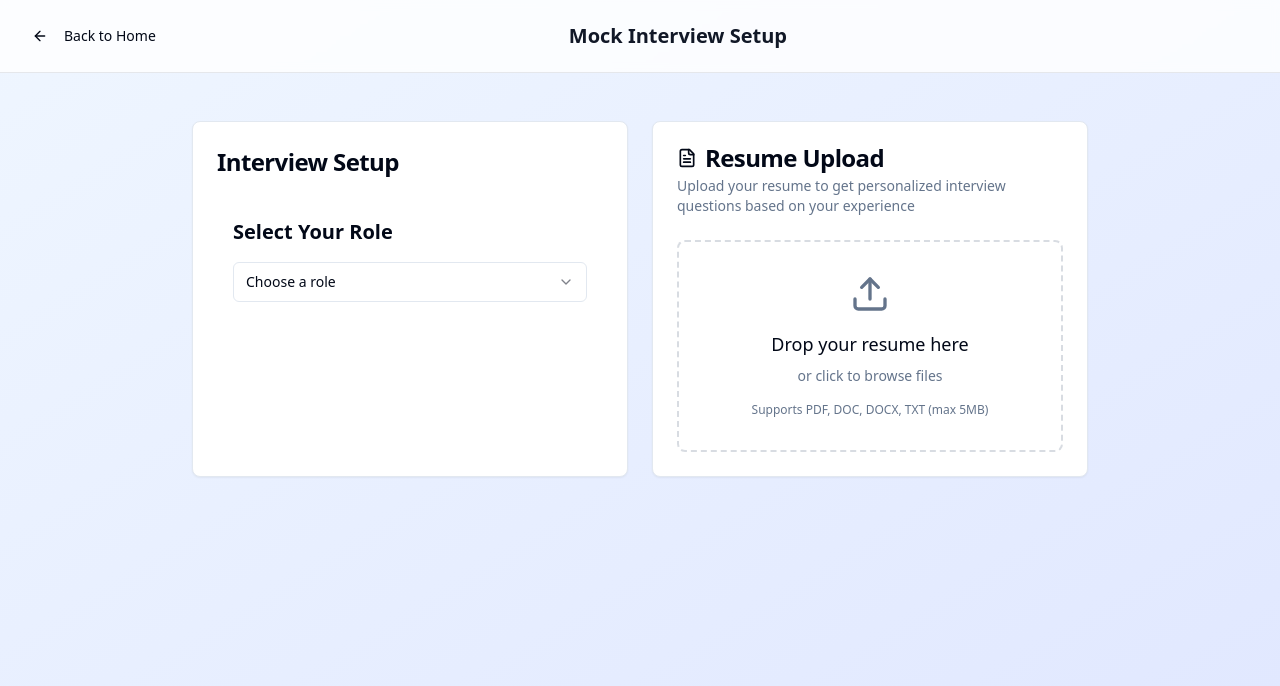
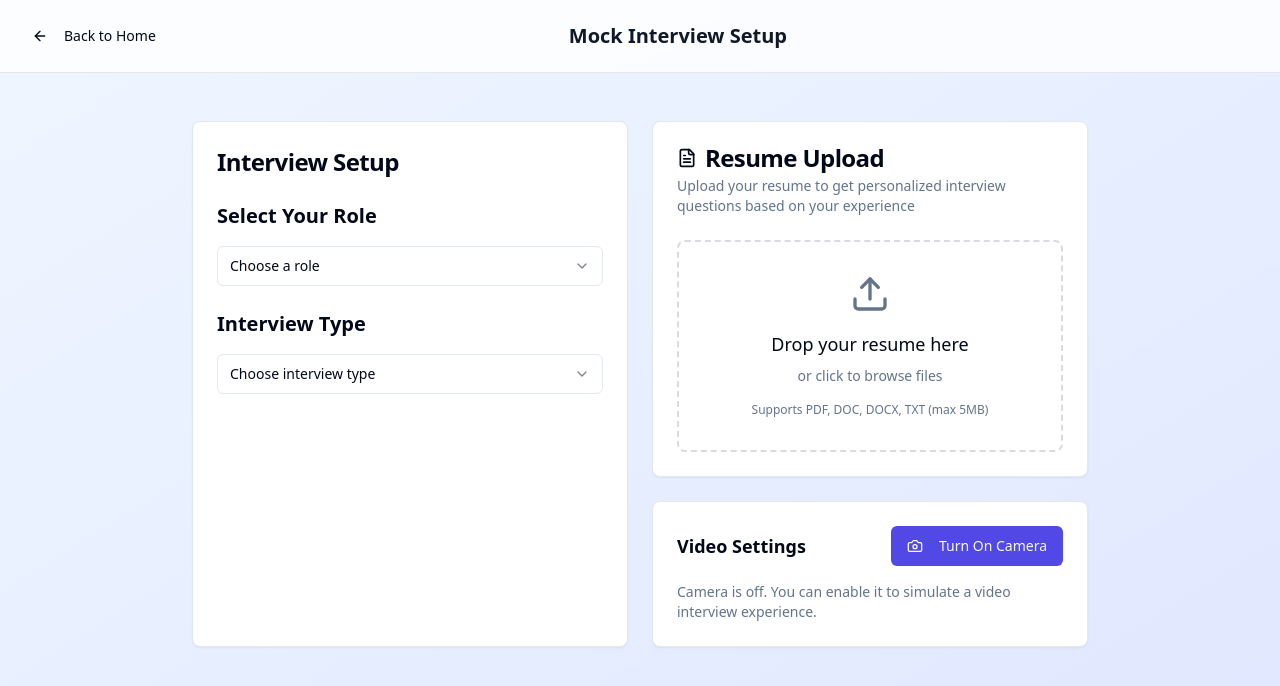
Before and after one commit to grand-27-master/pathfinder-career-gpt, a React (Vite) app: page /interview in a window 1280 px wide. Shown: the top 686 px of the page. Built offline with nearby package versions, Linux system fonts and the light colour scheme.

Commit message:
Add interview customization
Implement camera functionality and interview type selection. The AI will now tailor questions based on interview type, role, and user's resume.

```diff
--- /dev/null
+++ b/src/components/CameraToggle.tsx
@@ -0,0 +1,128 @@
+import React, { useState, useRef, useEffect } from 'react';
+import { Button } from '@/components/ui/button';
+import { Card, CardContent } from '@/components/ui/card';
+import { Camera, CameraOff } from 'lucide-react';
+import { useToast } from '@/hooks/use-toast';
+
+interface CameraToggleProps {
+  onCameraToggle: (enabled: boolean) => void;
+}
+
+const CameraToggle: React.FC<CameraToggleProps> = ({ onCameraToggle }) => {
+  const [cameraEnabled, setCameraEnabled] = useState(false);
+  const [stream, setStream] = useState<MediaStream | null>(null);
+  const videoRef = useRef<HTMLVideoElement>(null);
+  const { toast } = useToast();
+
+  const startCamera = async () => {
+    try {
+      const mediaStream = await navigator.mediaDevices.getUserMedia({
+        video: {
+          width: { ideal: 1280 },
+          height: { ideal: 720 },
+          facingMode: 'user'
+        },
+        audio: false
+      });
+
+      setStream(mediaStream);
+      setCameraEnabled(true);
+      onCameraToggle(true);
+
+      if (videoRef.current) {
+        videoRef.current.srcObject = mediaStream;
+      }
+
+      toast({
+        title: "Camera enabled",
+        description: "Your camera is now active for the interview",
+      });
+    } catch (error) {
+      console.error('Error accessing camera:', error);
+      toast({
+        title: "Camera access denied",
+        description: "Unable to access your camera. You can still proceed with audio-only interview.",
+        variant: "destructive",
+      });
+    }
+  };
+
+  const stopCamera = () => {
+    if (stream) {
+      stream.getTracks().forEach(track => track.stop());
+      setStream(null);
+    }
+    setCameraEnabled(false);
+    onCameraToggle(false);
+
+    if (videoRef.current) {
+      videoRef.current.srcObject = null;
+    }
+
+    toast({
+      title: "Camera disabled",
+      description: "Camera has been turned off",
+    });
+  };
+
+  useEffect(() => {
+    return () => {
+      if (stream) {
+        stream.getTracks().forEach(track => track.stop());
+      }
+    };
+  }, [stream]);
+
+  return (
+    <Card>
+      <CardContent className="p-6">
+        <div className="space-y-4">
+          <div className="flex items-center justify-between">
+            <h3 className="text-lg font-semibold">Video Settings</h3>
+            <Button
+              onClick={cameraEnabled ? stopCamera : startCamera}
+              variant={cameraEnabled ? "outline" : "default"}
+              className={cameraEnabled ? "text-red-600 hover:text-red-700" : ""}
+            >
+              {cameraEnabled ? (
+                <>
+                  <CameraOff className="mr-2 h-4 w-4" />
+                  Turn Off Camera
+                </>
+              ) : (
+                <>
+                  <Camera className="mr-2 h-4 w-4" />
+                  Turn On Camera
+                </>
+              )}
+            </Button>
+          </div>
+
+          {cameraEnabled && (
+            <div className="relative">
+              <video
+                ref={videoRef}
+                autoPlay
+                muted
+                playsInline
+                className="w-full h-48 rounded-lg bg-gray-100 object-cover"
+              />
+              <div className="absolute top-2 right-2 bg-red-500 text-white px-2 py-1 rounded text-xs">
+                LIVE
+              </div>
+            </div>
+          )}
+
+          <p className="text-sm text-muted-foreground">
+            {cameraEnabled
+              ? "Camera is active. The interviewer can see you during the interview."
+              : "Camera is off. You can enable it to simulate a video interview experience."
+            }
+          </p>
+        </div>
+      </CardContent>
+    </Card>
+  );
+};
+
+export default CameraToggle;
--- a/src/components/Interview/RoleSelector.tsx
+++ b/src/components/Interview/RoleSelector.tsx
@@ -11,9 +11,10 @@ import {
 
 interface RoleSelectorProps {
   onRoleSelect: (role: string) => void;
+  onInterviewTypeSelect: (type: string) => void;
 }
 
-const RoleSelector = ({ onRoleSelect }: RoleSelectorProps) => {
+const RoleSelector = ({ onRoleSelect, onInterviewTypeSelect }: RoleSelectorProps) => {
   const roles = [
     "Software Engineer",
     "Product Manager",
@@ -27,8 +28,17 @@ const RoleSelector = ({ onRoleSelect }: RoleSelectorProps) => {
     "Full Stack Developer"
   ];
 
+  const interviewTypes = [
+    { value: "screening", label: "Screening Interview", description: "Basic questions about background and fit" },
+    { value: "technical", label: "Technical Interview", description: "In-depth technical questions and problem solving" },
+    { value: "behavioral", label: "Behavioral Interview", description: "Situational questions and soft skills assessment" },
+    { value: "system-design", label: "System Design", description: "Architecture and design questions" },
+    { value: "cultural-fit", label: "Cultural Fit", description: "Company values and team collaboration" }
+  ];
+
   return (
-    <div className="w-full max-w-md mx-auto p-4">
+    <div className="w-full space-y-6">
+      <div>
         <h2 className="text-xl font-semibold mb-4">Select Your Role</h2>
         <Select onValueChange={onRoleSelect}>
           <SelectTrigger className="w-full">
@@ -43,6 +53,26 @@ const RoleSelector = ({ onRoleSelect }: RoleSelectorProps) => {
           </SelectContent>
         </Select>
       </div>
+
+      <div>
+        <h2 className="text-xl font-semibold mb-4">Interview Type</h2>
+        <Select onValueChange={onInterviewTypeSelect}>
+          <SelectTrigger className="w-full">
+            <SelectValue placeholder="Choose interview type" />
+          </SelectTrigger>
+          <SelectContent>
+            {interviewTypes.map((type) => (
+              <SelectItem key={type.value} value={type.value}>
+                <div className="space-y-1">
+                  <div className="font-medium">{type.label}</div>
+                  <div className="text-sm text-muted-foreground">{type.description}</div>
+                </div>
+              </SelectItem>
+            ))}
+          </SelectContent>
+        </Select>
+      </div>
+    </div>
   );
 };
 
--- a/src/pages/Interviews.tsx
+++ b/src/pages/Interviews.tsx
@@ -6,6 +6,7 @@ import { useNavigate } from 'react-router-dom';
 import { useToast } from '@/hooks/use-toast';
 import RoleSelector from '@/components/Interview/RoleSelector';
 import ResumeUpload from '@/components/ResumeUpload';
+import CameraToggle from '@/components/CameraToggle';
 import { supabase } from '@/integrations/supabase/client';
 import { useAuth } from '@/hooks/useAuth';
 
@@ -48,6 +49,7 @@ const Interviews = () => {
   const { toast } = useToast();
   const { user } = useAuth();
   const [selectedRole, setSelectedRole] = useState<string>('');
+  const [selectedInterviewType, setSelectedInterviewType] = useState<string>('');
   const [messages, setMessages] = useState<Message[]>([]);
   const [isListening, setIsListening] = useState(false);
   const [isProcessing, setIsProcessing] = useState(false);
@@ -55,6 +57,7 @@ const Interviews = () => {
   const [interviewStarted, setInterviewStarted] = useState(false);
   const [interviewStartTime, setInterviewStartTime] = useState<Date | null>(null);
   const [resumeUrl, setResumeUrl] = useState<string>('');
+  const [cameraEnabled, setCameraEnabled] = useState(false);
 
   const recognitionRef = useRef<SpeechRecognition | null>(null);
   const synthRef = useRef<SpeechSynthesis | null>(null);
@@ -125,6 +128,7 @@ const Interviews = () => {
           message: userMessage,
           conversationHistory,
           role: selectedRole,
+          interviewType: selectedInterviewType,
           resumeUrl: resumeUrl || null
         }
       });
@@ -190,10 +194,10 @@ const Interviews = () => {
       return;
     }
 
-    if (!selectedRole) {
+    if (!selectedRole || !selectedInterviewType) {
       toast({
-        title: "Please select a role",
-        description: "Choose the position you're interviewing for",
+        title: "Please complete setup",
+        description: "Choose both the role and interview type before starting",
         variant: "destructive",
       });
       return;
@@ -202,8 +206,16 @@ const Interviews = () => {
     setInterviewStarted(true);
     setInterviewStartTime(new Date());
 
-    // Start with AI greeting
-    const greeting = `Hello! I'm your AI interviewer today. I'll be conducting a mock interview for the ${selectedRole} position. Let's begin with an introduction - please tell me about yourself and why you're interested in this role.`;
+    // Start with AI greeting tailored to interview type
+    const interviewTypeLabels = {
+      'screening': 'screening',
+      'technical': 'technical',
+      'behavioral': 'behavioral',
+      'system-design': 'system design',
+      'cultural-fit': 'cultural fit'
+    };
+
+    const greeting = `Hello! I'm your AI interviewer today. I'll be conducting a ${interviewTypeLabels[selectedInterviewType]} interview for the ${selectedRole} position. ${cameraEnabled ? 'I can see you look ready! ' : ''}Let's begin with an introduction - please tell me about yourself and why you're interested in this role.`;
 
     addMessage('ai', greeting);
     await speakText(greeting);
@@ -249,7 +261,8 @@ const Interviews = () => {
           role: selectedRole,
           transcript,
           duration_seconds: duration,
-          resume_url: resumeUrl || null
+          resume_url: resumeUrl || null,
+          resume_analysis: `Interview Type: ${selectedInterviewType}${cameraEnabled ? ' (Video)' : ' (Audio Only)'}`
         });
 
       if (error) throw error;
@@ -323,29 +336,41 @@ const Interviews = () => {
                   <CardTitle className="text-xl sm:text-2xl">Interview Setup</CardTitle>
                 </CardHeader>
                 <CardContent className="space-y-6">
-                  <RoleSelector onRoleSelect={setSelectedRole} />
+                  <RoleSelector
+                    onRoleSelect={setSelectedRole}
+                    onInterviewTypeSelect={setSelectedInterviewType}
+                  />
 
-                  {selectedRole && (
+                  {selectedRole && selectedInterviewType && (
                     <div className="text-center space-y-4">
+                      <div className="space-y-2">
                         <p className="text-gray-600 text-sm sm:text-base">
                           Selected Role: <span className="font-semibold text-indigo-600">{selectedRole}</span>
                         </p>
+                        <p className="text-gray-600 text-sm sm:text-base">
+                          Interview Type: <span className="font-semibold text-green-600">{selectedInterviewType.replace('-', ' ').replace(/\b\w/g, l => l.toUpperCase())}</span>
+                        </p>
+                      </div>
                       <Button
                         onClick={startInterview}
                         className="w-full bg-indigo-600 hover:bg-indigo-700 text-white px-6 py-3"
                         disabled={isProcessing}
                       >
-                        Begin Audio Interview
+                        Begin {cameraEnabled ? 'Video' : 'Audio'} Interview
                       </Button>
                     </div>
                   )}
                 </CardContent>
               </Card>
 
+              <div className="space-y-6">
                 <ResumeUpload
                   onResumeUploaded={setResumeUrl}
                   currentResume={resumeUrl}
                 />
+
+                <CameraToggle onCameraToggle={setCameraEnabled} />
+              </div>
             </div>
           </div>
         </div>
@@ -368,10 +393,10 @@ const Interviews = () => {
               </div>
               <div>
                 <h1 className="text-lg font-semibold text-gray-900">
-                  {selectedRole} Interview
+                  {selectedRole} - {selectedInterviewType.replace('-', ' ').replace(/\b\w/g, l => l.toUpperCase())} Interview
                 </h1>
                 <p className="text-sm text-gray-600">
-                  {isSpeaking ? 'AI is speaking...' : isProcessing ? 'Processing...' : 'Ready for your response'}
+                  {isSpeaking ? 'AI is speaking...' : isProcessing ? 'Processing...' : 'Ready for your response'} {cameraEnabled ? '• Video Active' : '• Audio Only'}
                 </p>
               </div>
             </div>
```
Also changed, not shown: 1 other file (tests, documents, lock files or other folders). Lines whose indentation alone changed are shown as unchanged.
